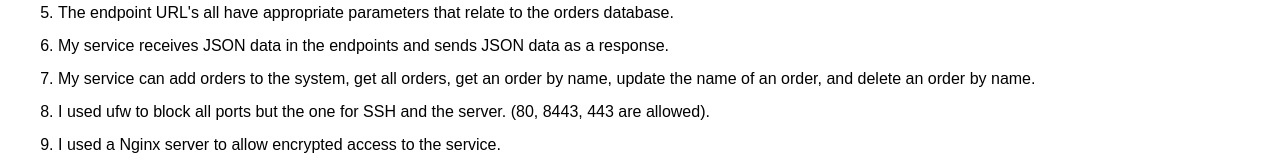
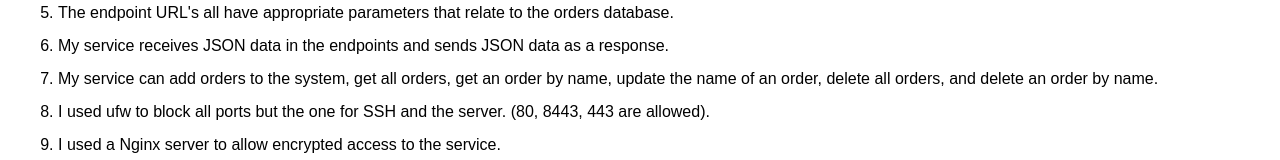
Before and after one commit to hendrijn/web-service, a website: page report.html in a window 1280 px wide. Shown: the part 857-1017 px from the top of the page. Drawn offline with Linux system fonts and the light colour scheme.

Commit message:
Updated report.

```diff
--- a/report.html
+++ b/report.html
@@ -56,7 +56,7 @@
         <li>My service is available at https://project2.jacquelyn-hendricks.me:8443/</li>
         <li>The endpoint URL's all have appropriate parameters that relate to the orders database.</li>
         <li>My service receives JSON data in the endpoints and sends JSON data as a response.</li>
-        <li>My service can add orders to the system, get all orders, get an order by name, update the name of an order, and delete an order by name.</li>
+        <li>My service can add orders to the system, get all orders, get an order by name, update the name of an order, delete all orders, and delete an order by name.</li>
         <li>I used ufw to block all ports but the one for SSH and the server. (80, 8443, 443 are allowed).</li>
         <li>I used a Nginx server to allow encrypted access to the service.</li>
         <li>My service supports cross-origin resource sharing by including middleware and the options wildcard endpoint.</li>
```
